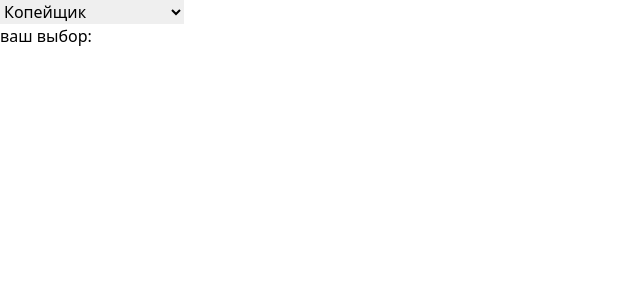
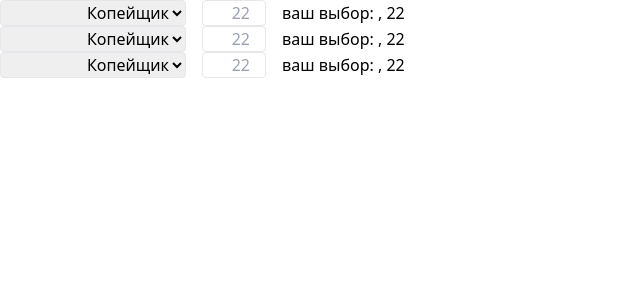
Before and after one commit to frisko-sposad/Next-VPI, a Next.js app: page /battle-calculator in a window 1280 px wide. Shown: the top 300 px of the page, without its empty margins (0-640 px from the left). Built offline with nearby package versions, Linux system fonts and the light colour scheme.

Commit message:
added input

```diff
--- a/components/battle-front.tsx
+++ b/components/battle-front.tsx
@@ -1,6 +1,5 @@
 import React, { useState } from "react";
 import { unitsData } from "../public/database/units-data";
-import { unitsDataTest } from "../public/database/units-data-test";
 
 const BattleFront = () => {
   //   const unitsType = "Конница";
@@ -27,6 +26,7 @@ const BattleFront = () => {
   // };
 
   const [value, setValue] = useState(""); // запоминаем выбор из
+  const [number, setNumber] = useState("22"); // запоминаем количество
 
   const unitsType = "Пехота";
 
@@ -41,34 +41,30 @@ const BattleFront = () => {
       console.log(unit);
       return unit;
     }
-
-    // return <option key={index}>{unit.name}</option>;
   });
 
   return (
     <div>
-      <select value={value} onChange={(event) => setValue(event.target.value)}>
+      <title>Назавание фланга</title>
+      <select
+        className="border rounded text-right"
+        value={value}
+        onChange={(event) => setValue(event.target.value)}
+      >
         {options}
       </select>
-      <p>ваш выбор: {value}</p>
+      <input
+        className="w-16 mx-4 border rounded text-right"
+        type="number"
+        placeholder={number}
+        min="0"
+        onChange={(event) => setNumber(event.target.value)}
+      />
+      <span>
+        ваш выбор: {value}, {number}
+      </span>
     </div>
   );
 };
 
 export default BattleFront;
-
-//   const [value, setValue] = useState(""); // запоминаем выбор из
-
-//   const options = unitsDataTest.map((unit, index) => {
-//     return <option key={index}>{unit.name}</option>;
-//   });
-
-//   return (
-//     <div>
-//       <select value={value} onChange={(event) => setValue(event.target.value)}>
-//         {options}
-//       </select>
-//       <p>ваш выбор: {value}</p>
-//     </div>
-//   );
-// };
--- a/pages/battle-calculator/index.tsx
+++ b/pages/battle-calculator/index.tsx
@@ -5,6 +5,8 @@ const BattleCalculator = () => {
   return (
     <div>
       <BattleFront />
+      <BattleFront />
+      <BattleFront />
     </div>
   );
 };
--- a/public/database/units-data-test.ts
+++ /dev/null
@@ -1,47 +0,0 @@
-export const unitsDataTest = [
-  {
-    id: 1,
-    name: "Тяж Конница",
-    attack: 60,
-    health: 600,
-    morality: 50,
-    size: 3,
-    price: 32,
-    attackHorseman: 1.5,
-    attackSwordsman: 2,
-    attackSpearman: 1.5,
-    cavalryDefense: 1,
-    swordDefense: 1,
-    spearDefense: 1,
-  },
-  {
-    id: 2,
-    name: "Лёг Конница",
-    attack: 50,
-    health: 400,
-    morality: 30,
-    size: 3,
-    price: 24,
-    attackHorseman: 1.5,
-    attackSwordsman: 1.5,
-    attackSpearman: 1.5,
-    cavalryDefense: 1,
-    swordDefense: 1,
-    spearDefense: 1,
-  },
-  {
-    id: 3,
-    name: "Конный Лучник",
-    attack: 25,
-    health: 400,
-    morality: 25,
-    size: 3,
-    price: 20,
-    attackHorseman: 1,
-    attackSwordsman: 1,
-    attackSpearman: 1,
-    cavalryDefense: 1,
-    swordDefense: 1,
-    spearDefense: 1,
-  },
-];
```
